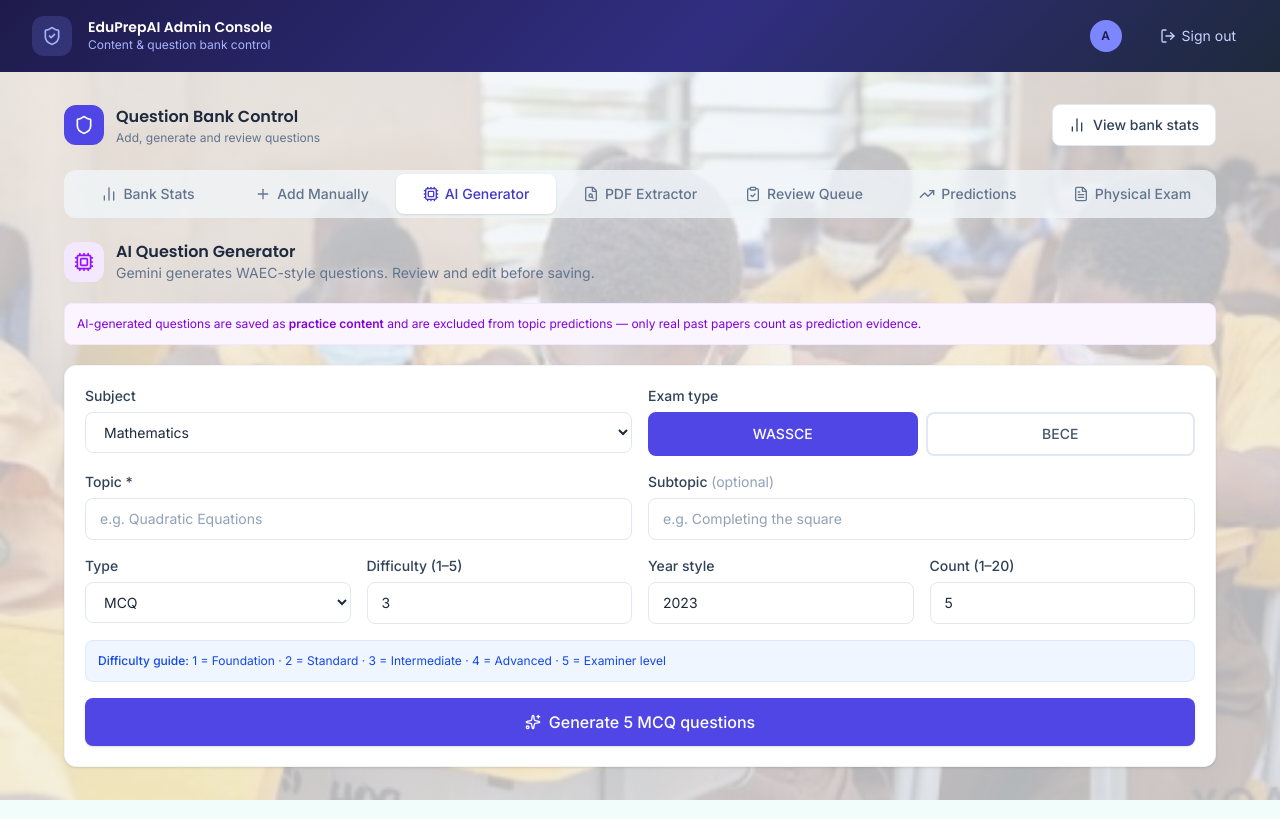
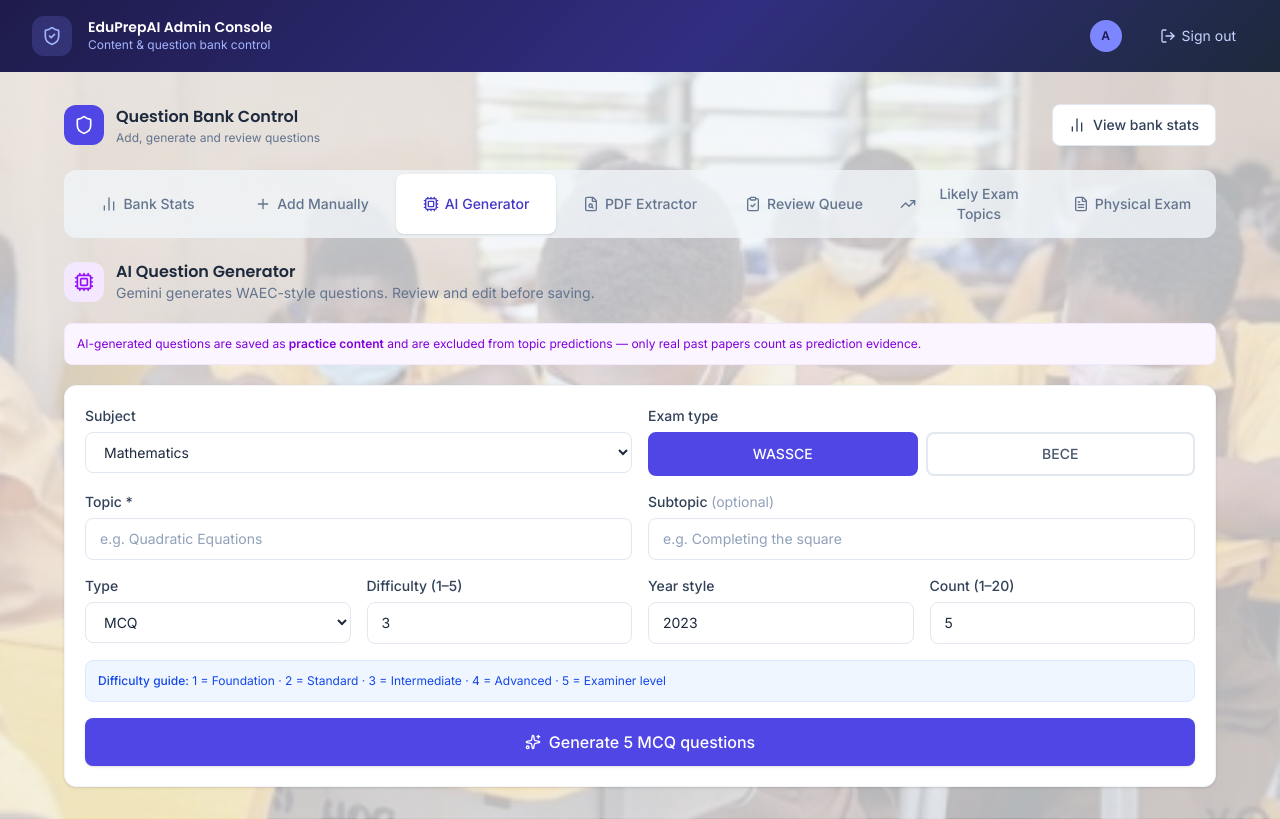
Before and after one commit to ABELYANDO/eduprepai, a React (Vite) app in the folder client/: page /admin in a window 1280 px wide. Built offline with nearby package versions, Linux system fonts and the light colour scheme; sample sign-in values are in the browser's storage.

Commit message:
Rename 'Predictions' to 'Likely Exam Topics' and 'Assignments' to 'Remedial Assignment' in UI

```diff
--- a/client/src/components/exam/ExamResultCard.jsx
+++ b/client/src/components/exam/ExamResultCard.jsx
@@ -105,7 +105,7 @@ export default function ExamResultCard({ results, subject, examType, onRetake })
           className="btn-secondary flex flex-col items-center gap-1.5 py-4"
         >
           <TrendingUp className="w-5 h-5" />
-          <span className="text-xs">Predictions</span>
+          <span className="text-xs">Likely Exam Topics</span>
         </button>
         <button
           onClick={() => navigate('/practice')}
--- a/client/src/components/layout/Sidebar.jsx
+++ b/client/src/components/layout/Sidebar.jsx
@@ -14,9 +14,9 @@ import {
 const STUDENT_NAV = [
   { to: '/dashboard',   icon: LayoutDashboard, label: 'Dashboard'   },
   { to: '/practice',    icon: BookOpen,         label: 'Practice'    },
-  { to: '/predict',     icon: TrendingUp,       label: 'Predictions' },
+  { to: '/predict',     icon: TrendingUp,       label: 'Likely Exam Topics' },
   { to: '/mock-exam',   icon: FileText,         label: 'Mock Exam'   },
-  { to: '/assignments', icon: ClipboardList,    label: 'Assignments' },
+  { to: '/assignments', icon: ClipboardList,    label: 'Remedial Assignment' },
   { to: '/analytics',   icon: BarChart2,        label: 'Analytics'   },
   { to: '/leaderboard', icon: Trophy,           label: 'Leaderboard' },
 ]
--- a/client/src/pages/admin/AdminPage.jsx
+++ b/client/src/pages/admin/AdminPage.jsx
@@ -22,7 +22,7 @@ const TABS = [
   { id: 'generate', label: 'AI Generator',  icon: Cpu        },
   { id: 'pdf',      label: 'PDF Extractor', icon: FileSearch },
   { id: 'review',   label: 'Review Queue',  icon: ClipboardCheck },
-  { id: 'predictions', label: 'Predictions', icon: TrendingUp },
+  { id: 'predictions', label: 'Likely Exam Topics', icon: TrendingUp },
   { id: 'physical', label: 'Physical Exam', icon: FileText   },
 ]
 
--- a/client/src/pages/student/AssignmentAnswerPage.jsx
+++ b/client/src/pages/student/AssignmentAnswerPage.jsx
@@ -113,7 +113,7 @@ export default function AssignmentAnswerPage() {
 
   if (loading) {
     return (
-      <AppShell title="Assignment">
+      <AppShell title="Remedial Assignment">
         <div className="max-w-3xl mx-auto text-center py-16 text-slate-400 text-sm">Loading…</div>
       </AppShell>
     )
--- a/client/src/pages/student/AssignmentsPage.jsx
+++ b/client/src/pages/student/AssignmentsPage.jsx
@@ -42,7 +42,7 @@ export default function AssignmentsPage() {
   }
 
   return (
-    <AppShell title="Assignments" subtitle="Remedial work your teachers have sent you">
+    <AppShell title="Remedial Assignment" subtitle="Remedial work your teachers have sent you">
       <div className="max-w-4xl mx-auto space-y-5">
 
         {/* Subject filter */}
--- a/client/src/pages/student/DashboardPage.jsx
+++ b/client/src/pages/student/DashboardPage.jsx
@@ -16,7 +16,7 @@ export default function DashboardPage() {
 
   const quickActions = [
     { label: 'Practice Questions', desc: 'Adaptive question sessions', icon: BookOpen,   colour: 'bg-teal-500',   to: '/practice'  },
-    { label: 'View Predictions',   desc: 'AI topic forecasts',         icon: TrendingUp, colour: 'bg-amber-500',  to: '/predict'   },
+    { label: 'Likely Exam Topics', desc: 'AI topic forecasts',         icon: TrendingUp, colour: 'bg-amber-500',  to: '/predict'   },
     { label: 'Take Mock Exam',     desc: 'Full WAEC-standard paper',   icon: FileText,   colour: 'bg-purple-500', to: '/mock-exam' },
     { label: 'View Analytics',     desc: 'Track your progress',        icon: BarChart2,  colour: 'bg-blue-500',   to: '/analytics' },
   ]
--- a/client/src/pages/student/PredictionPage.jsx
+++ b/client/src/pages/student/PredictionPage.jsx
@@ -211,7 +211,7 @@ export default function PredictionPage() {
 
   return (
     <AppShell
-      title="Topic Predictions"
+      title="Likely Exam Topics"
       subtitle={pageSubtitle}
     >
       <div className="max-w-6xl mx-auto space-y-6">
@@ -448,7 +448,7 @@ export default function PredictionPage() {
               className="font-semibold text-slate-700 mb-1"
               style={{ fontFamily: 'var(--font-heading)' }}
             >
-              Predictions haven't been generated yet
+              Likely Exam Topics haven't been generated yet
             </h3>
             <p className="text-slate-400 text-sm max-w-sm mx-auto">
               Be the first to run the AI analysis for {subject} — it only takes a few seconds.
```
